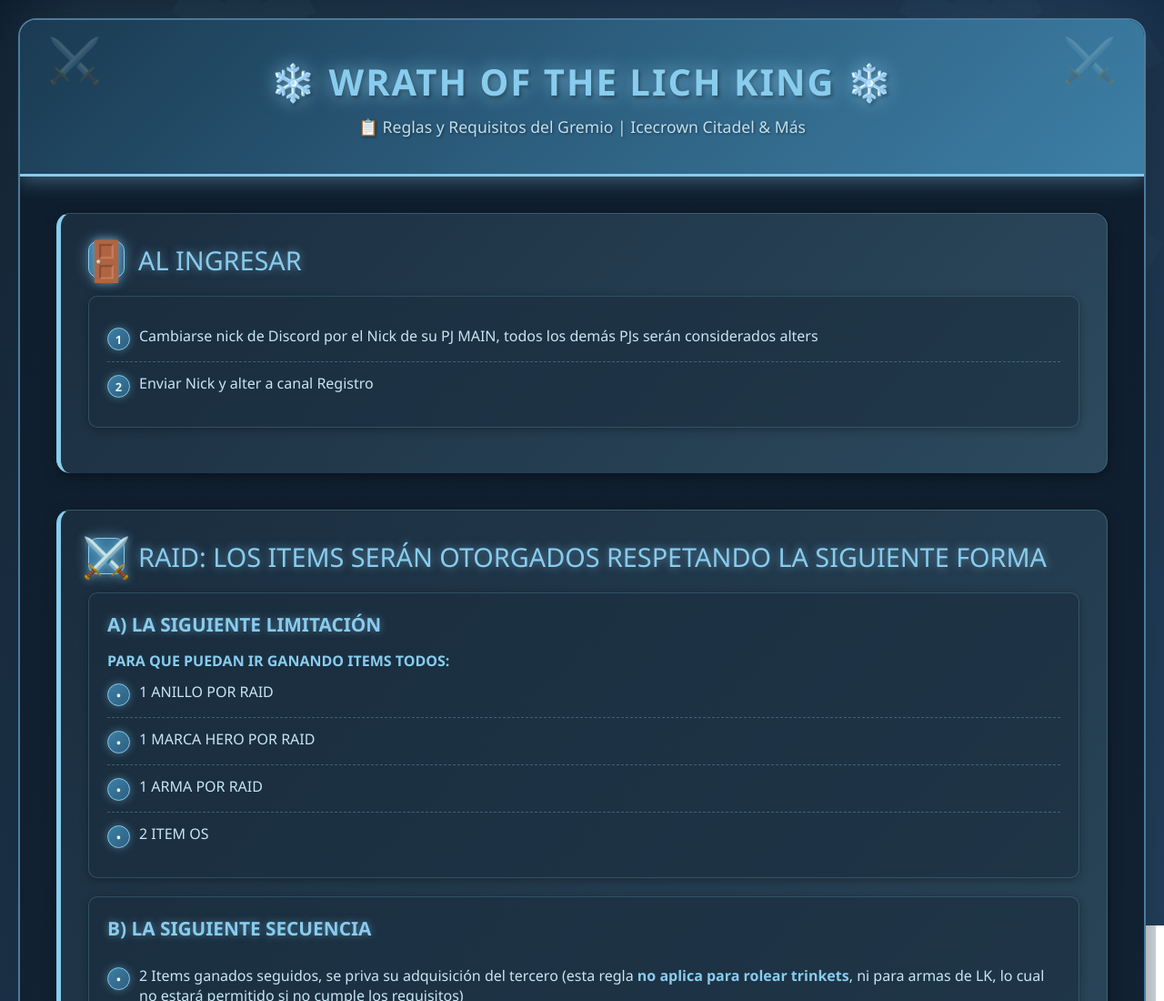
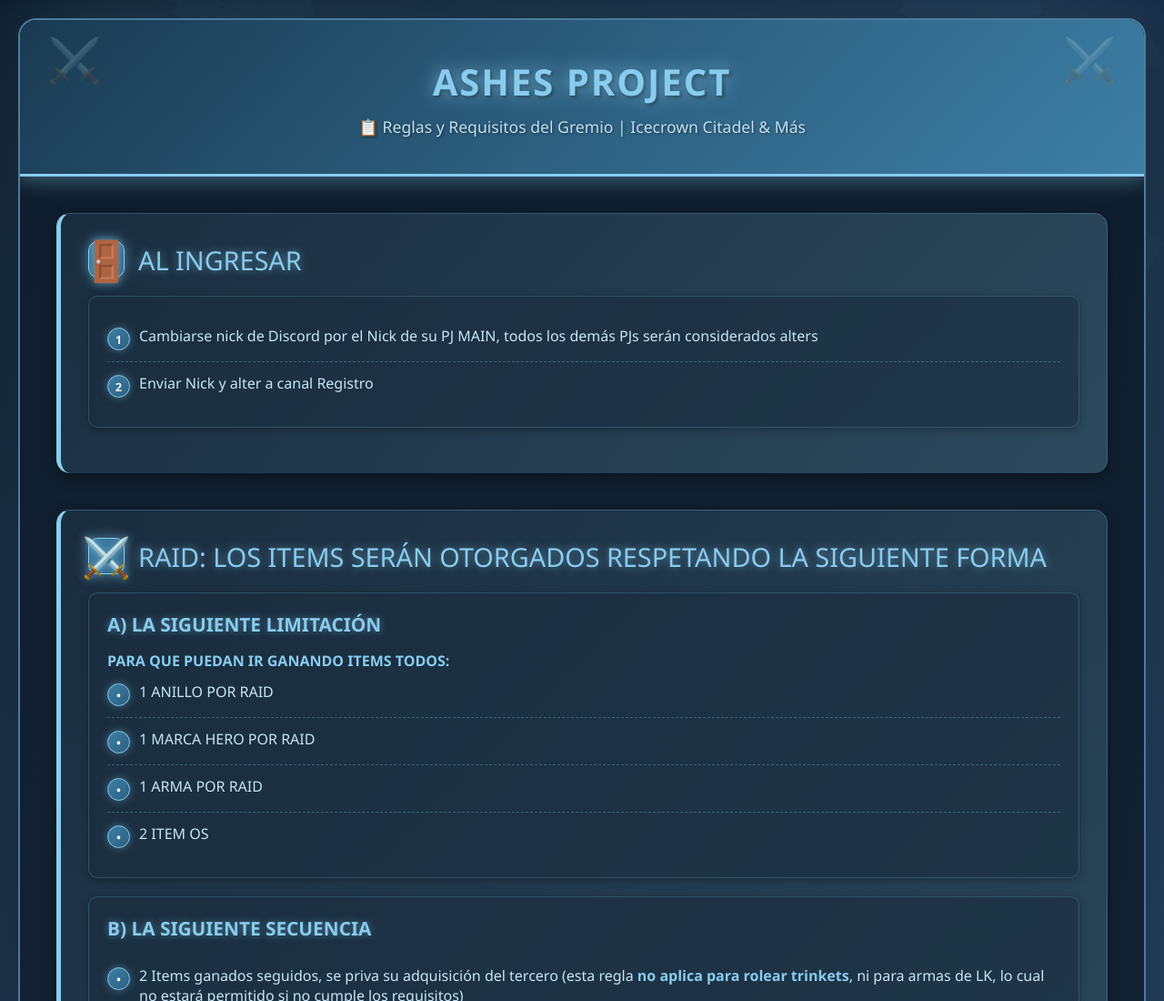
Before and after one commit to heliumbeep/ashesproject, a plain HTML site: page index.html in a window 1280 px wide. Shown: the top 1100 px of the page at 91% size. Drawn offline with Linux system fonts and the light colour scheme.

Commit message:
Update index.html

```diff
--- a/index.html
+++ b/index.html
@@ -9,7 +9,7 @@
 <body>
     <div class="container">
         <div class="header">
-            <h1>❄️ WRATH OF THE LICH KING ❄️</h1>
+            <h1>ASHES PROJECT</h1>
             <p>📋 Reglas y Requisitos del Gremio | Icecrown Citadel & Más</p>
         </div>
 
@@ -208,4 +208,5 @@
         </div>
     </div>
 </body>
+
 </html>
```
